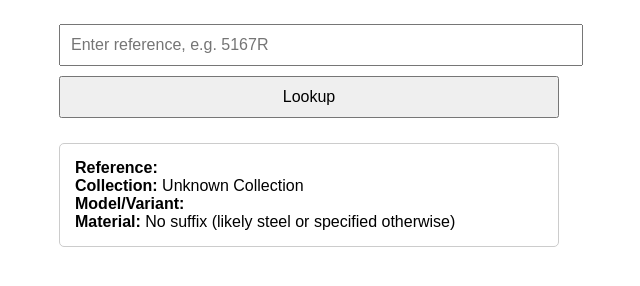
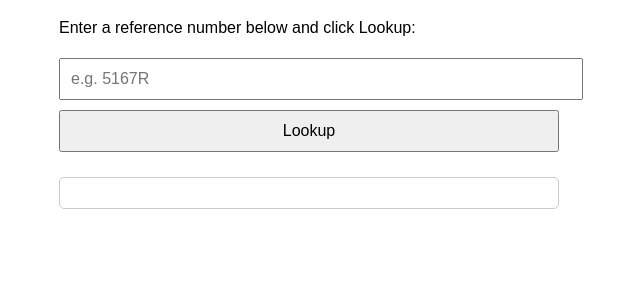
Before and after one commit to TexasCouty/Patek-Reference, a plain HTML site: page index.html in a window 1280 px wide. Both pictures are taken after a click on the button "Lookup". Shown: the part 118-404 px from the top of the page, without its empty margins (331-971 px from the left). Drawn offline with Linux system fonts and the light colour scheme.

Commit message:
index.html

```diff
--- a/index.html
+++ b/index.html
@@ -12,7 +12,8 @@
 </head>
 <body>
   <h1>Patek Philippe Reference Lookup</h1>
-  <input id="reference" type="text" placeholder="Enter reference, e.g. 5167R" />
+  <p>Enter a reference number below and click Lookup:</p>
+  <input id="reference" type="text" placeholder="e.g. 5167R" />
   <button onclick="lookupReference()">Lookup</button>
   <div id="result"></div>
 
@@ -35,6 +36,10 @@
 
     function lookupReference() {
       const refInput = document.getElementById('reference').value.trim().toUpperCase();
+      if (!refInput) {
+        alert('Please enter a reference number.');
+        return;
+      }
       const prefix = refInput.slice(0, 2);
       const modelVariant = refInput.slice(2, -1);
       const suffix = /[A-Z]$/.test(refInput) ? refInput.slice(-1) : null;
```
